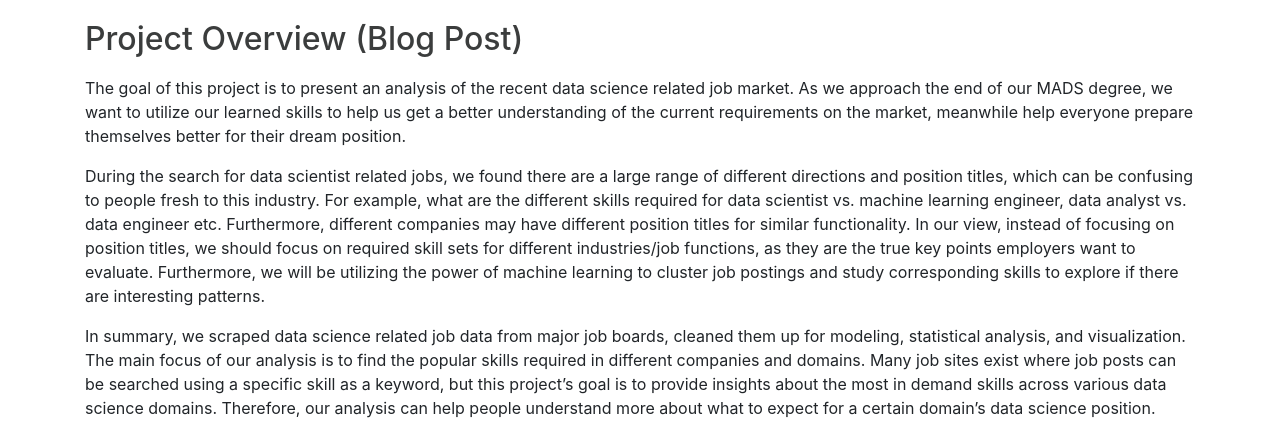
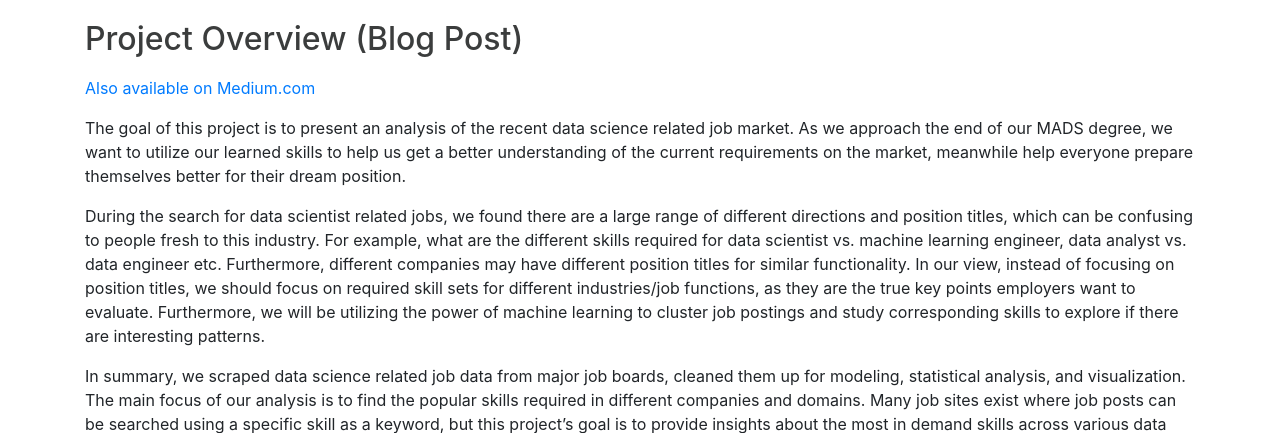
Before and after one commit to rachwyatt/capstone-project, a Django app: page /blogpost in a window 1280 px wide. Shown: the part 178-611 px from the top of the page. Run offline with Django 3.2, Linux system fonts and the light colour scheme; parts of the project's set-up code (start-up, migrations or seed data) failed here and were passed over; some libraries are stand-ins or nearby versions.

Commit message:
add link to medium

```diff
--- a/website/templates/website/blogpost.html
+++ b/website/templates/website/blogpost.html
@@ -2,6 +2,7 @@
 {% block content %}
     <div class="content-page container blog-post">
         <h2>Project Overview (Blog Post)</h2>
+        <p><a href="https://medium.com/@aizhong.ds/data-science-job-market-analysis-9fecc7518230" target="_blank">Also available on Medium.com</a></p>
         <p>
             The goal of this project is to present an analysis of the recent data science related job market. As we approach the end of our MADS degree, we want to utilize our learned skills to help us get a better understanding of the current requirements on the market, meanwhile help everyone prepare themselves better for their dream position.
         </p>
```
